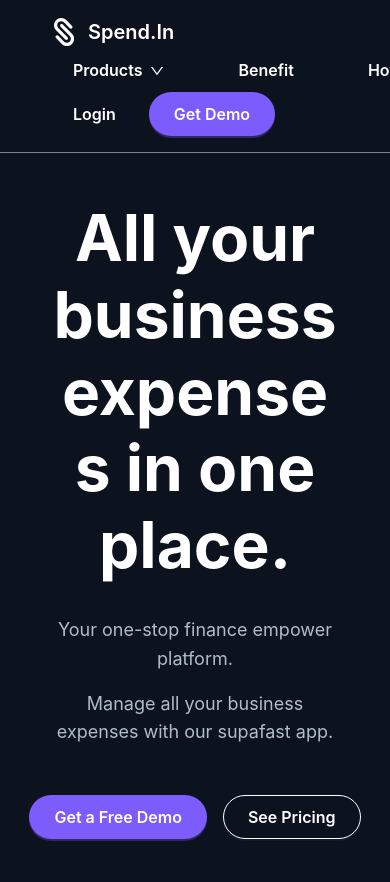
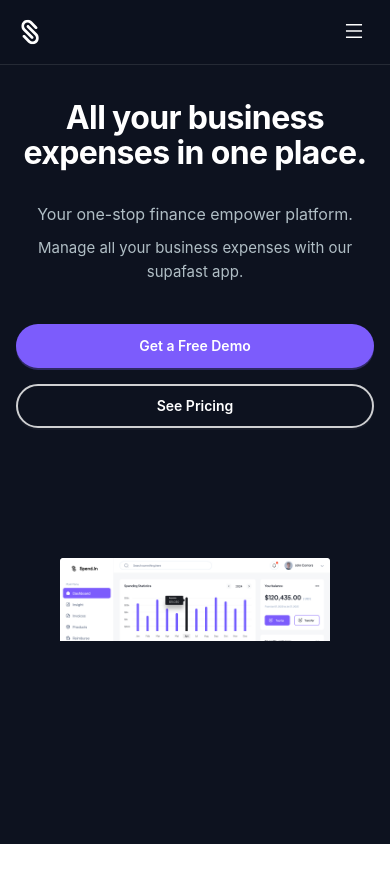
Before and after one commit to sohan-99/antd, a Next.js app: page / in a window 390 px wide. Shown: the top 882 px of the page. After the commit the page ends 844 px from the top, so only its background shows below. Built offline with nearby package versions, Linux system fonts and the light colour scheme.

Commit message:
feat: enhance Landing Page with responsive navigation menu and mobile drawer

```diff
--- a/src/components/LeandingPage.tsx
+++ b/src/components/LeandingPage.tsx
@@ -8,15 +8,21 @@ import {
   theme,
   Dropdown,
   MenuProps,
+  Grid,
+  Drawer,
+  Menu,
 } from "antd";
-import { DownOutlined } from "@ant-design/icons";
-import React from "react";
+import { DownOutlined, MenuOutlined } from "@ant-design/icons";
+import React, { useState } from "react";
 import Link from "next/link";
 
 const { Title, Text } = Typography;
+const { useBreakpoint } = Grid;
 
 const LeandingPage = () => {
   const { token } = theme.useToken();
+  const screens = useBreakpoint();
+  const [mobileMenuOpen, setMobileMenuOpen] = useState(false);
 
   // Products dropdown menu items
   const productsMenu: MenuProps = {
@@ -69,6 +75,7 @@ const LeandingPage = () => {
         width: "100%",
         margin: 0,
         padding: 0,
+        overflowX: "hidden",
       }}
     >
       {/* Navigation Header */}
@@ -79,110 +86,323 @@ const LeandingPage = () => {
           left: 0,
           right: 0,
           zIndex: 1000,
-          padding: "16px 48px",
+          padding: screens.md ? "16px 24px" : "12px 16px",
           alignItems: "center",
           justifyContent: "space-between",
-          borderBottom: "1px solid gray",
-          background: token.secondary700,
+          borderBottom: "1px solid rgba(255, 255, 255, 0.1)",
+          background: `${token.secondary700}cc`,
+          backdropFilter: "blur(10px)",
         }}
       >
-        <Col>
+        {/* Logo Section */}
+        <Col xs={8} sm={6} md={4} lg={3}>
           <Flex align="center" gap="small">
             <img
               src="/Logo.svg"
               alt="Spend.In Logo"
               style={{
-                width: "32px",
-                height: "32px",
+                width: screens.xs ? "28px" : "32px",
+                height: screens.xs ? "28px" : "32px",
                 filter: "brightness(0) invert(1)",
               }}
             />
             <Text
               style={{
                 color: "#fff",
-                fontSize: "20px",
+                fontSize: screens.md ? "20px" : "18px",
                 fontWeight: "600",
+                display: screens.sm ? "block" : "none",
               }}
             >
               Spend.In
             </Text>
           </Flex>
         </Col>
-        <Col>
-          <Space size="large">
+
+        {/* Navigation Menu - Hidden on mobile and tablet */}
+        <Col xs={0} sm={0} lg={14} xl={16}>
+          <Flex justify="center">
+            <Space size="large" wrap>
               <Dropdown menu={productsMenu} placement="bottomLeft">
                 <Button
                   type="text"
-                style={{ color: "#fff" }}
+                  style={{ color: "#fff", fontSize: "14px" }}
                   icon={<DownOutlined />}
                   iconPosition="end"
+                  size="middle"
                 >
                   Products
                 </Button>
               </Dropdown>
-            <Button type="text" style={{ color: "#fff" }}>
+              <Button
+                type="text"
+                style={{ color: "#fff", fontSize: "14px" }}
+                size="middle"
+              >
                 Benefit
               </Button>
-            <Button type="text" style={{ color: "#fff" }}>
+              <Button
+                type="text"
+                style={{ color: "#fff", fontSize: "14px" }}
+                size="middle"
+              >
                 How it Works
               </Button>
-            <Button type="text" style={{ color: "#fff" }}>
+              <Button
+                type="text"
+                style={{ color: "#fff", fontSize: "14px" }}
+                size="middle"
+              >
                 Pricing
               </Button>
               <Dropdown menu={companyMenu} placement="bottomLeft">
                 <Button
                   type="text"
-                style={{ color: "#fff" }}
+                  style={{ color: "#fff", fontSize: "14px" }}
                   icon={<DownOutlined />}
                   iconPosition="end"
+                  size="middle"
                 >
                   Company
                 </Button>
               </Dropdown>
             </Space>
+          </Flex>
         </Col>
-        <Col>
-          <Space>
+
+        {/* Auth Buttons & Mobile Menu */}
+        <Col xs={16} sm={18} md={16} lg={7} xl={5}>
+          <Flex justify="end" gap="small" align="center">
+            {/* Mobile Menu Button - Visible on mobile and tablet */}
+            <Button
+              type="text"
+              icon={<MenuOutlined style={{ fontSize: "18px" }} />}
+              style={{
+                color: "#fff",
+                display: screens.lg ? "none" : "flex",
+                alignItems: "center",
+                justifyContent: "center",
+                width: "40px",
+                height: "40px",
+              }}
+              onClick={() => setMobileMenuOpen(true)}
+            />
+
+            {/* Desktop Auth Buttons - Hidden on small screens */}
+            <div style={{ display: screens.md ? "block" : "none" }}>
+              <Space size="small">
                 <Link href="/dashboard" style={{ textDecoration: "none" }}>
-              <Button type="text" style={{ color: "#fff" }}>
+                  <Button
+                    type="text"
+                    style={{ color: "#fff" }}
+                    size={screens.lg ? "middle" : "small"}
+                  >
                     Login
                   </Button>
                 </Link>
-            <Button type="primary">Get Demo</Button>
+                <Button type="primary" size={screens.lg ? "middle" : "small"}>
+                  Get Demo
+                </Button>
               </Space>
+            </div>
+          </Flex>
         </Col>
       </Row>
+
+      {/* Mobile Menu Drawer */}
+      <Drawer
+        title={
+          <Flex align="center" gap="small">
+            <img
+              src="/Logo.svg"
+              alt="Spend.In Logo"
+              style={{
+                width: "24px",
+                height: "24px",
+                filter: "brightness(0) invert(1)",
+              }}
+            />
+            <Text
+              style={{ color: "#fff", fontSize: "18px", fontWeight: "600" }}
+            >
+              Spend.In
+            </Text>
+          </Flex>
+        }
+        placement="right"
+        onClose={() => setMobileMenuOpen(false)}
+        open={mobileMenuOpen}
+        styles={{
+          header: {
+            backgroundColor: token.secondary700,
+            borderBottom: "1px solid rgba(255, 255, 255, 0.1)",
+          },
+          body: {
+            backgroundColor: token.secondary700,
+            padding: "24px 16px",
+          },
+        }}
+        width={screens.xs ? "100%" : "320px"}
+      >
+        <Space direction="vertical" size="large" style={{ width: "100%" }}>
+          {/* Mobile Navigation Menu */}
+          <Space direction="vertical" size="middle" style={{ width: "100%" }}>
+            <Dropdown
+              menu={productsMenu}
+              placement="bottomLeft"
+              trigger={["click"]}
+            >
+              <Button
+                type="text"
+                style={{
+                  color: "#fff",
+                  width: "100%",
+                  textAlign: "left",
+                  justifyContent: "space-between",
+                }}
+                icon={<DownOutlined />}
+                iconPosition="end"
+                size="large"
+              >
+                Products
+              </Button>
+            </Dropdown>
+
+            <Button
+              type="text"
+              style={{ color: "#fff", width: "100%", textAlign: "left" }}
+              size="large"
+            >
+              Benefit
+            </Button>
+
+            <Button
+              type="text"
+              style={{ color: "#fff", width: "100%", textAlign: "left" }}
+              size="large"
+            >
+              How it Works
+            </Button>
+
+            <Button
+              type="text"
+              style={{ color: "#fff", width: "100%", textAlign: "left" }}
+              size="large"
+            >
+              Pricing
+            </Button>
+
+            <Dropdown
+              menu={companyMenu}
+              placement="bottomLeft"
+              trigger={["click"]}
+            >
+              <Button
+                type="text"
+                style={{
+                  color: "#fff",
+                  width: "100%",
+                  textAlign: "left",
+                  justifyContent: "space-between",
+                }}
+                icon={<DownOutlined />}
+                iconPosition="end"
+                size="large"
+              >
+                Company
+              </Button>
+            </Dropdown>
+          </Space>
+
+          {/* Mobile Auth Buttons */}
+          <Space
+            direction="vertical"
+            style={{ width: "100%", marginTop: "24px" }}
+            size="middle"
+          >
+            <Link
+              href="/dashboard"
+              style={{ textDecoration: "none", width: "100%" }}
+            >
+              <Button
+                type="text"
+                style={{
+                  color: "#fff",
+                  width: "100%",
+                  border: "1px solid rgba(255, 255, 255, 0.2)",
+                  textAlign: "center",
+                }}
+                size="large"
+                onClick={() => setMobileMenuOpen(false)}
+              >
+                Login
+              </Button>
+            </Link>
+            <Button
+              type="primary"
+              size="large"
+              style={{ width: "100%" }}
+              onClick={() => setMobileMenuOpen(false)}
+            >
+              Get Demo
+            </Button>
+          </Space>
+        </Space>
+      </Drawer>
 
       {/* Hero Section */}
       <Row
         style={{
-          padding: "200px 48px 120px 48px",
+          padding: screens.lg
+            ? "140px 24px 80px 24px"
+            : screens.md
+            ? "120px 20px 60px 20px"
+            : "100px 16px 50px 16px",
           textAlign: "center",
           justifyContent: "center",
         }}
+        gutter={[0, 24]}
       >
-        <Col xs={24} md={16} lg={12}>
+        <Col xs={24} sm={22} md={20} lg={18} xl={16} xxl={14}>
           <Title
             level={1}
             style={{
               color: "#fff",
-              fontSize: "64px",
+              fontSize: screens.xxl
+                ? "72px"
+                : screens.xl
+                ? "64px"
+                : screens.lg
+                ? "56px"
+                : screens.md
+                ? "48px"
+                : screens.sm
+                ? "40px"
+                : "32px",
               fontWeight: "700",
-              lineHeight: "1.2",
+              lineHeight: "1.1",
               margin: "0 0 32px 0",
+              letterSpacing: "-0.02em",
             }}
           >
             All your business
             <br />
             expenses in one place.
           </Title>
+
+          <Space
+            direction="vertical"
+            size={screens.md ? "middle" : "small"}
+            style={{ width: "100%", marginBottom: "40px" }}
+          >
             <Text
               style={{
                 color: "#B0BEC5",
-              fontSize: "18px",
+                fontSize: screens.lg ? "20px" : screens.md ? "18px" : "16px",
                 lineHeight: "1.6",
                 display: "block",
-              marginBottom: "16px",
+                maxWidth: "600px",
+                margin: "0 auto",
               }}
             >
               Your one-stop finance empower platform.
@@ -190,44 +410,80 @@ const LeandingPage = () => {
             <Text
               style={{
                 color: "#B0BEC5",
-              fontSize: "18px",
+                fontSize: screens.lg ? "18px" : screens.md ? "16px" : "15px",
                 lineHeight: "1.6",
                 display: "block",
-              marginBottom: "48px",
+                maxWidth: "600px",
+                margin: "0 auto",
               }}
             >
               Manage all your business expenses with our supafast app.
             </Text>
+          </Space>
 
-          {/* Centered Buttons */}
-          <div
-            style={{ display: "flex", justifyContent: "center", gap: "16px" }}
-          >
+          {/* Responsive Button Group */}
+          <Row gutter={[16, 16]} justify="center">
+            <Col xs={24} sm={12} md={10} lg={8} xl={7}>
               <Button
                 type="primary"
                 style={{
-                borderRadius: "24px",
-                padding: "8px 24px",
-
+                  borderRadius: "32px",
+                  height: screens.md ? "50px" : "44px",
+                  width: "100%",
+                  fontSize: screens.md ? "16px" : "14px",
+                  fontWeight: "600",
                 }}
+                size="large"
               >
                 Get a Free Demo
               </Button>
+            </Col>
+            <Col xs={24} sm={12} md={10} lg={8} xl={7}>
               <Button
                 style={{
                   background: "transparent",
-                border: "1px solid #fff",
-                borderRadius: "24px",
-                padding: "8px 24px",
+                  border: "2px solid rgba(255, 255, 255, 0.8)",
+                  borderRadius: "32px",
+                  height: screens.md ? "50px" : "44px",
+                  width: "100%",
                   color: "#fff",
-
+                  fontSize: screens.md ? "16px" : "14px",
+                  fontWeight: "600",
+                  transition: "all 0.3s ease",
+                }}
+                size="large"
+                onMouseEnter={(e) => {
+                  e.currentTarget.style.backgroundColor =
+                    "rgba(255, 255, 255, 0.1)";
+                  e.currentTarget.style.borderColor = "#fff";
+                }}
+                onMouseLeave={(e) => {
+                  e.currentTarget.style.backgroundColor = "transparent";
+                  e.currentTarget.style.borderColor =
+                    "rgba(255, 255, 255, 0.8)";
                 }}
               >
                 See Pricing
               </Button>
-          </div>
             </Col>
           </Row>
+        </Col>
+      </Row>
+      {/* Dashboard Image */}
+      <div
+        style={{ display: "flex", justifyContent: "center", marginTop: "80px" }}
+      >
+        <img
+          src="/Dashboard.png"
+          alt="Hero Image"
+          style={{
+            maxWidth: "100%",
+            height: "auto",
+            maxHeight: "400px",
+            padding: "0 60px",
+          }}
+        />
+      </div>
     </div>
   );
 };
```
Also changed, not shown: src/components/HeroSection.tsx (added). Lines whose indentation alone changed are shown as unchanged.
